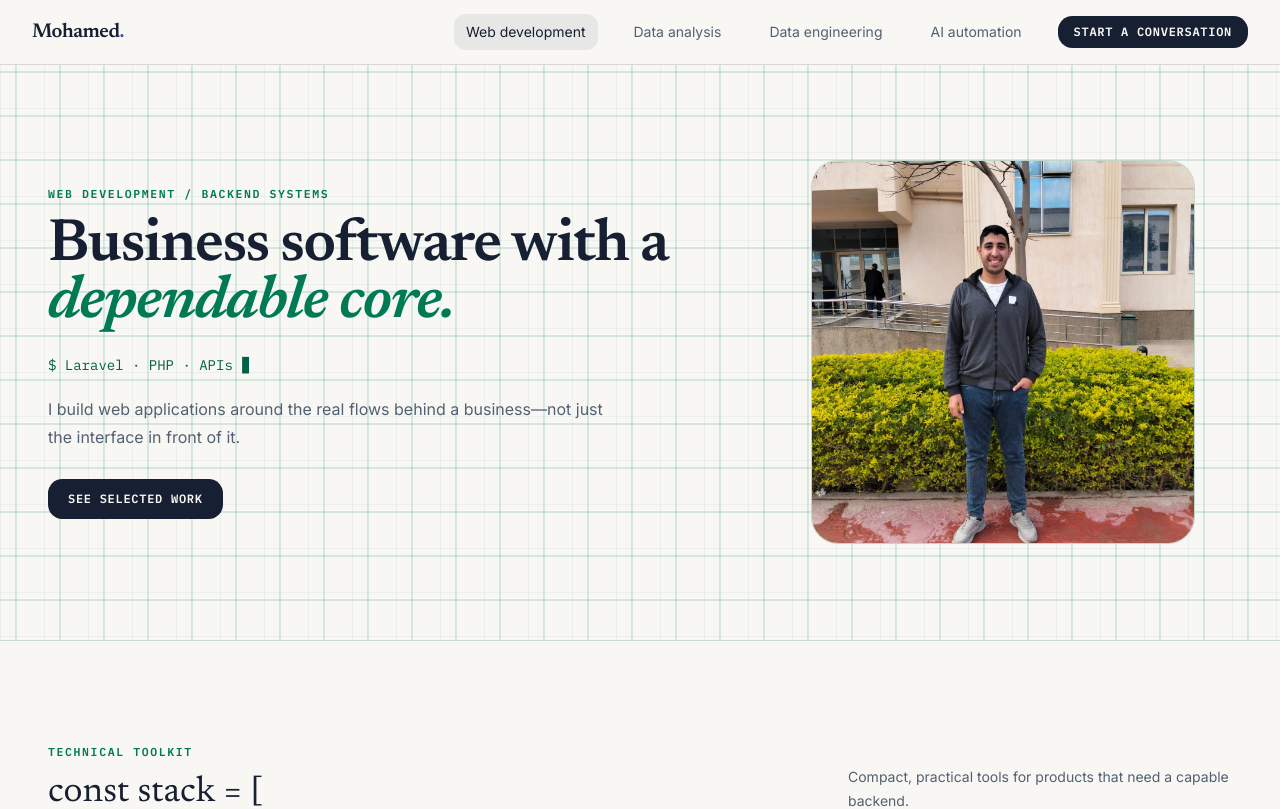
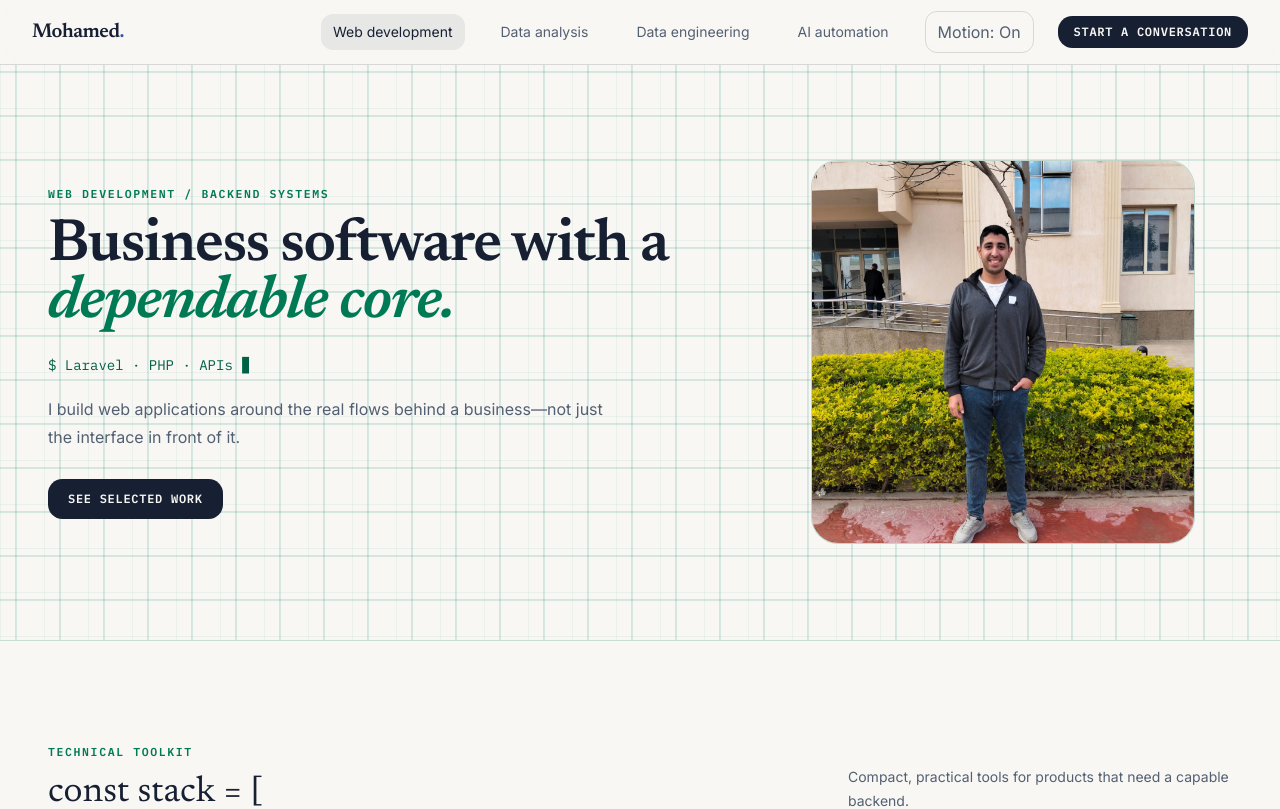
Before and after one commit to mohamed2nabil/my-portfolio-hub, a Next.js app: page /web-dev in a window 1280 px wide. Shown: the top 809 px of the page. Built offline with nearby package versions, Linux system fonts and the light colour scheme.

Commit message:
feat: wire motion preference toggle into shared layout and navigation

```diff
--- a/src/components/Navbar.jsx
+++ b/src/components/Navbar.jsx
@@ -4,6 +4,7 @@ import Link from "next/link";
 import { useEffect, useState } from "react";
 import { usePathname } from "next/navigation";
 import { Menu, X } from "lucide-react";
+import { MotionToggle } from "@/components/MotionPreferences";
 
 const navLinks = [
   { name: "Web development", href: "/web-dev" },
@@ -24,10 +25,10 @@ export default function Navbar() {
   return <header className="fixed inset-x-0 top-0 z-50 border-b border-hairline bg-ground/90 backdrop-blur-xl">
     <nav aria-label="Primary navigation" className="mx-auto flex h-16 max-w-7xl items-center justify-between px-5 sm:px-8">
       <Link href="/" className="font-serif text-xl font-semibold tracking-tight text-ink">Mohamed<span className="text-ink-blue">.</span></Link>
-      <div className="hidden items-center gap-6 lg:flex">{navLinks.map((link) => <NavLink key={link.href} link={link} active={pathname === link.href} />)}<Link href="/#contact" className="button-primary px-4 py-2 text-xs">Start a conversation</Link></div>
+      <div className="hidden items-center gap-6 lg:flex">{navLinks.map((link) => <NavLink key={link.href} link={link} active={pathname === link.href} />)}<MotionToggle /><Link href="/#contact" className="button-primary px-4 py-2 text-xs">Start a conversation</Link></div>
       <button type="button" className="grid h-11 w-11 place-items-center rounded-xl border border-hairline text-ink lg:hidden" aria-expanded={open} aria-controls="mobile-menu" aria-label={open ? "Close navigation" : "Open navigation"} onClick={() => setOpen(!open)}>{open ? <X size={20} /> : <Menu size={20} />}</button>
     </nav>
-    {open && <div id="mobile-menu" className="border-t border-hairline bg-ground px-5 py-4 shadow-xl lg:hidden"><div className="mx-auto grid max-w-7xl gap-1">{navLinks.map((link) => <NavLink key={link.href} link={link} active={pathname === link.href} mobile onNavigate={() => setOpen(false)} />)}<Link href="/#contact" onClick={() => setOpen(false)} className="button-primary mt-3 px-4 py-3 text-center text-xs">Start a conversation</Link></div></div>}
+    {open && <div id="mobile-menu" className="border-t border-hairline bg-ground px-5 py-4 shadow-xl lg:hidden"><div className="mx-auto grid max-w-7xl gap-1">{navLinks.map((link) => <NavLink key={link.href} link={link} active={pathname === link.href} mobile onNavigate={() => setOpen(false)} />)}<MotionToggle mobile /><Link href="/#contact" onClick={() => setOpen(false)} className="button-primary mt-3 px-4 py-3 text-center text-xs">Start a conversation</Link></div></div>}
   </header>;
 }
 
```
